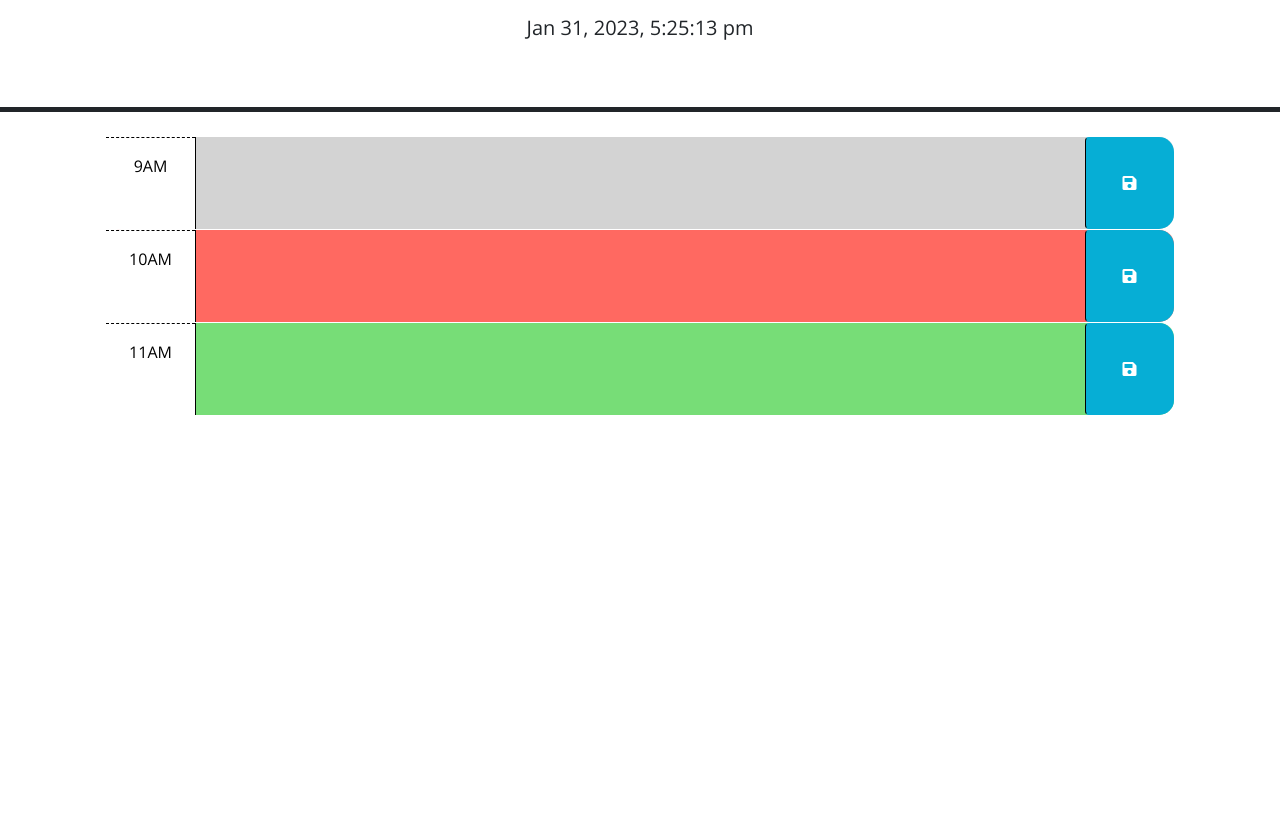
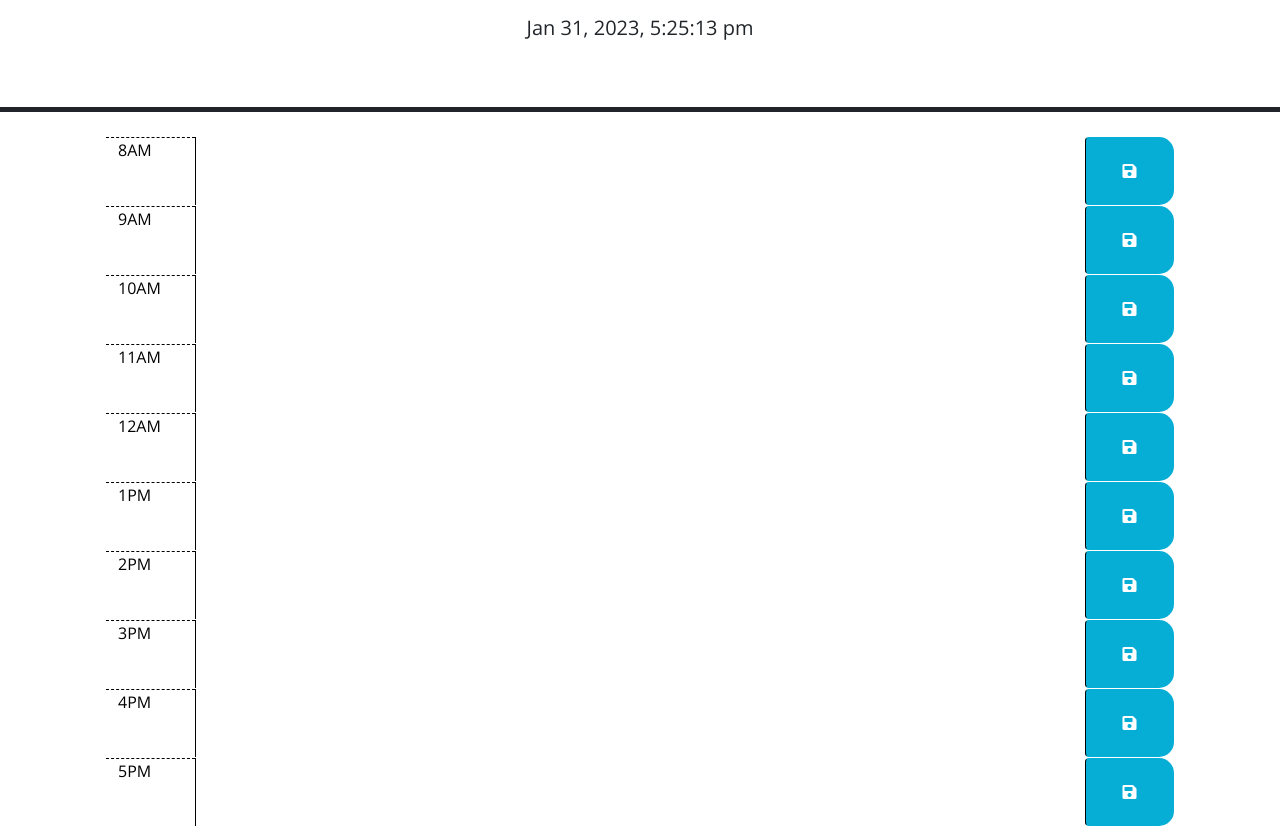
Before and after one commit to jordanne37/get-it-done-calendar, a plain HTML site: page Develop/index.html in a window 1280 px wide. Shown: the part 166-992 px from the top of the page. Before the commit the page ends 800 px from the top, so only its background shows below. Drawn offline with nearby package versions, Linux system fonts and the light colour scheme.

Commit message:
updated html and added the hours of my work day

```diff
--- a/Develop/index.html
+++ b/Develop/index.html
@@ -40,32 +40,67 @@
         -->
 
       <!-- Example of a past time block. The "past" class adds a gray background color. -->
-
-      <div id="hour-9" class="row time-block past">
-        <div class="col-2 col-md-1 hour text-center py-3">9AM</div>
-        <textarea class="col-8 col-md-10 description" rows="3"> </textarea>
-        <button class="btn saveBtn col-2 col-md-1" aria-label="save">
-          <i class="fas fa-save" aria-hidden="true"></i>
-        </button>
+      <div id="hour-8" class="row tim-block">
+        <div class="col-md-1 hour">8AM</div>
+        <textarea class="col-md-10 description"></textarea>
+        <button class="btn saveBtn col-md-1"><i class="fas fa-save"></i></button>
       </div>
 
-      <!-- Example of a a present time block. The "present" class adds a red background color. -->
-      <div id="hour-10" class="row time-block present">
-        <div class="col-2 col-md-1 hour text-center py-3">10AM</div>
-        <textarea class="col-8 col-md-10 description" rows="3"> </textarea>
-        <button class="btn saveBtn col-2 col-md-1" aria-label="save">
-          <i class="fas fa-save" aria-hidden="true"></i>
-        </button>
+      <div id="hour-9" class="row tim-block">
+        <div class="col-md-1 hour">9AM</div>
+        <textarea class="col-md-10 description"></textarea>
+        <button class="btn saveBtn col-md-1"><i class="fas fa-save"></i></button>
       </div>
 
-      <!-- Example of a future time block. The "future" class adds a green background color. -->
-      <div id="hour-11" class="row time-block future">
-        <div class="col-2 col-md-1 hour text-center py-3">11AM</div>
-        <textarea class="col-8 col-md-10 description" rows="3"> </textarea>
-        <button class="btn saveBtn col-2 col-md-1" aria-label="save">
-          <i class="fas fa-save" aria-hidden="true"></i>
-        </button>
+      <div id="hour-10" class="row tim-block">
+        <div class="col-md-1 hour">10AM</div>
+        <textarea class="col-md-10 description"></textarea>
+        <button class="btn saveBtn col-md-1"><i class="fas fa-save"></i></button>
       </div>
+
+      <div id="hour-11" class="row tim-block">
+        <div class="col-md-1 hour">11AM</div>
+        <textarea class="col-md-10 description"></textarea>
+        <button class="btn saveBtn col-md-1"><i class="fas fa-save"></i></button>
+      </div>
+
+      <div id="hour-12" class="row tim-block">
+        <div class="col-md-1 hour">12AM</div>
+        <textarea class="col-md-10 description"></textarea>
+        <button class="btn saveBtn col-md-1"><i class="fas fa-save"></i></button>
+      </div>
+
+      <div id="hour-13" class="row tim-block">
+        <div class="col-md-1 hour">1PM</div>
+        <textarea class="col-md-10 description"></textarea>
+        <button class="btn saveBtn col-md-1"><i class="fas fa-save"></i></button>
+      </div>
+
+      <div id="hour-14" class="row tim-block">
+        <div class="col-md-1 hour">2PM</div>
+        <textarea class="col-md-10 description"></textarea>
+        <button class="btn saveBtn col-md-1"><i class="fas fa-save"></i></button>
+      </div>
+
+      <div id="hour-15" class="row tim-block">
+        <div class="col-md-1 hour">3PM</div>
+        <textarea class="col-md-10 description"></textarea>
+        <button class="btn saveBtn col-md-1"><i class="fas fa-save"></i></button>
+      </div>
+
+      <div id="hour-16" class="row tim-block">
+        <div class="col-md-1 hour">4PM</div>
+        <textarea class="col-md-10 description"></textarea>
+        <button class="btn saveBtn col-md-1"><i class="fas fa-save"></i></button>
+      </div>
+
+      <div id="hour-17" class="row tim-block">
+        <div class="col-md-1 hour">5PM</div>
+        <textarea class="col-md-10 description"></textarea>
+        <button class="btn saveBtn col-md-1"><i class="fas fa-save"></i></button>
+      </div>
+
+
 
     <script src="https://code.jquery.com/jquery-3.4.1.min.js"></script>
     <script
```
